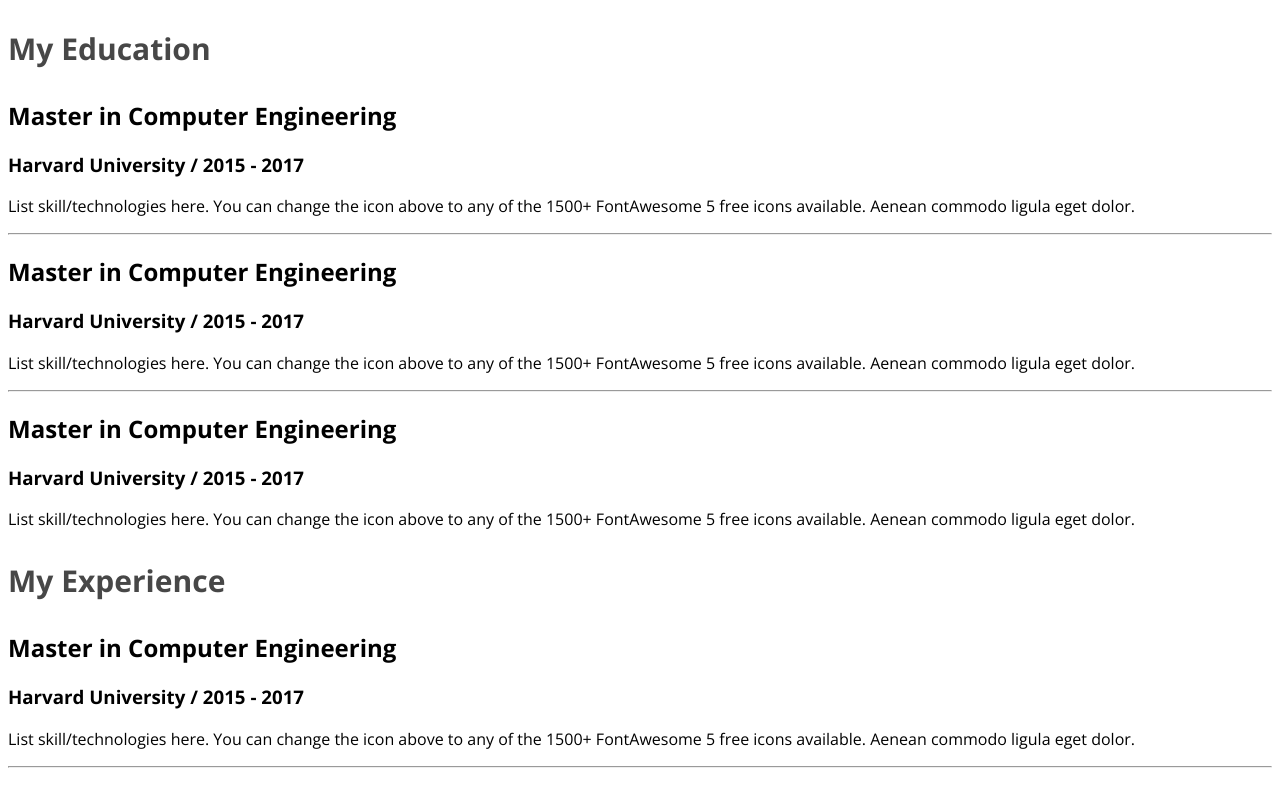
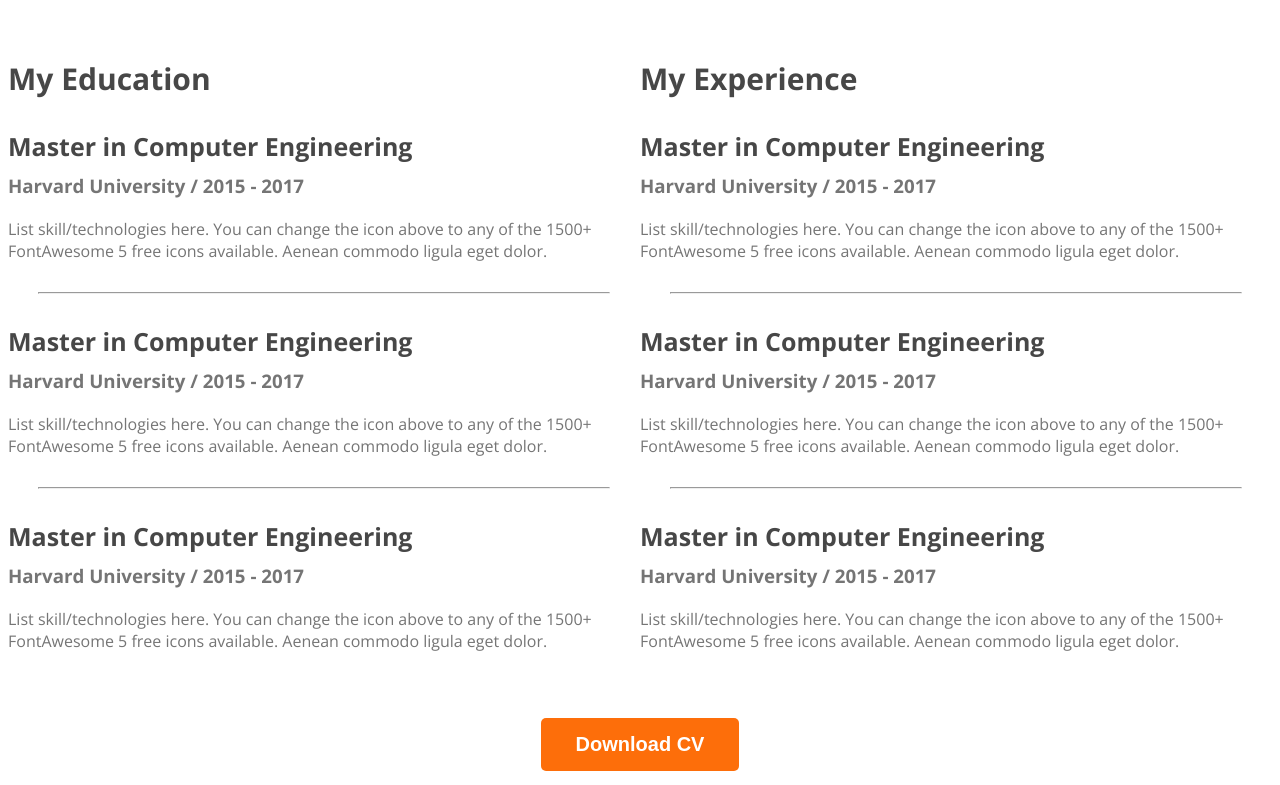
Before and after one commit to saidulislam28/web-developer-portfolio, a plain HTML site: page index.html in a window 1280 px wide. Shown: the part 2540-3325 px from the top of the page. Drawn offline with nearby package versions, Linux system fonts and the light colour scheme.

Commit message:
finished the resume section

```diff
--- a/index.html
+++ b/index.html
@@ -103,7 +103,7 @@
 <!-- .resume-column*2>h3.resume-column-title -->
 
 
-
+  <div class="resume-container">
 
   <div class="resume-column">
     <h3 class="resume-column-title">My Education</h3>
@@ -156,6 +156,9 @@
 
   </div>
 </div>
+<div class="download-cv">
+  <button class="btn-primary">Download CV</button>
+</div>
     </section>
 
   </main>
--- a/styles/portfolio.css
+++ b/styles/portfolio.css
@@ -153,3 +153,24 @@ font-weight: 700;
 .resume-container{
   display: flex;
 }
+.resume-item-institute,.resume-item-description{
+  color:  #757575;
+}
+.resume-item-title{
+  color: #474747;
+
+font-size: 25px;
+
+font-weight: 700;
+margin-bottom: 10px;
+
+}
+.resume-container hr{
+  margin: 30px;
+}
+.resume-item-institute{
+  margin-bottom: 20px;
+  margin-top: 0px;
+}
+.download-cv{text-align: center;
+margin-top: 50px;}
```
